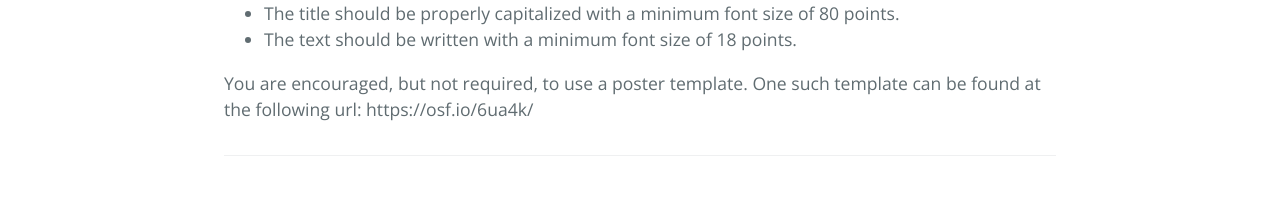
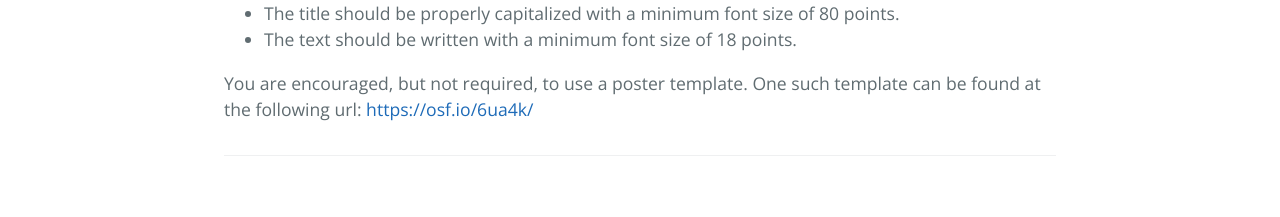
Before and after one commit to BridgingBigData/BridgingBigData.github.io, a Jekyll site: the page built from pages/bbd2019posterdemo.md, in a window 1280 px wide. Shown: the part 1159-1376 px from the top of the page. Built offline with Jekyll 4.4.1, drawn with Linux system fonts in a browser that asks for light colours; part of the change alters nothing that is shown.

```diff
--- a/pages/bbd2019posterdemo.md
+++ b/pages/bbd2019posterdemo.md
@@ -28,4 +28,4 @@ For those presenting posters we will have boards and easels.
 - The title should be properly capitalized with a minimum font size of 80 points.
 - The text should be written with a minimum font size of 18 points.
 
-You are encouraged, but not required, to use a poster template. One such template can be found at the following url: https://osf.io/6ua4k/
+You are encouraged, but not required, to use a poster template. One such template can be found at the following url: [https://osf.io/6ua4k/](https://osf.io/6ua4k/)
```
